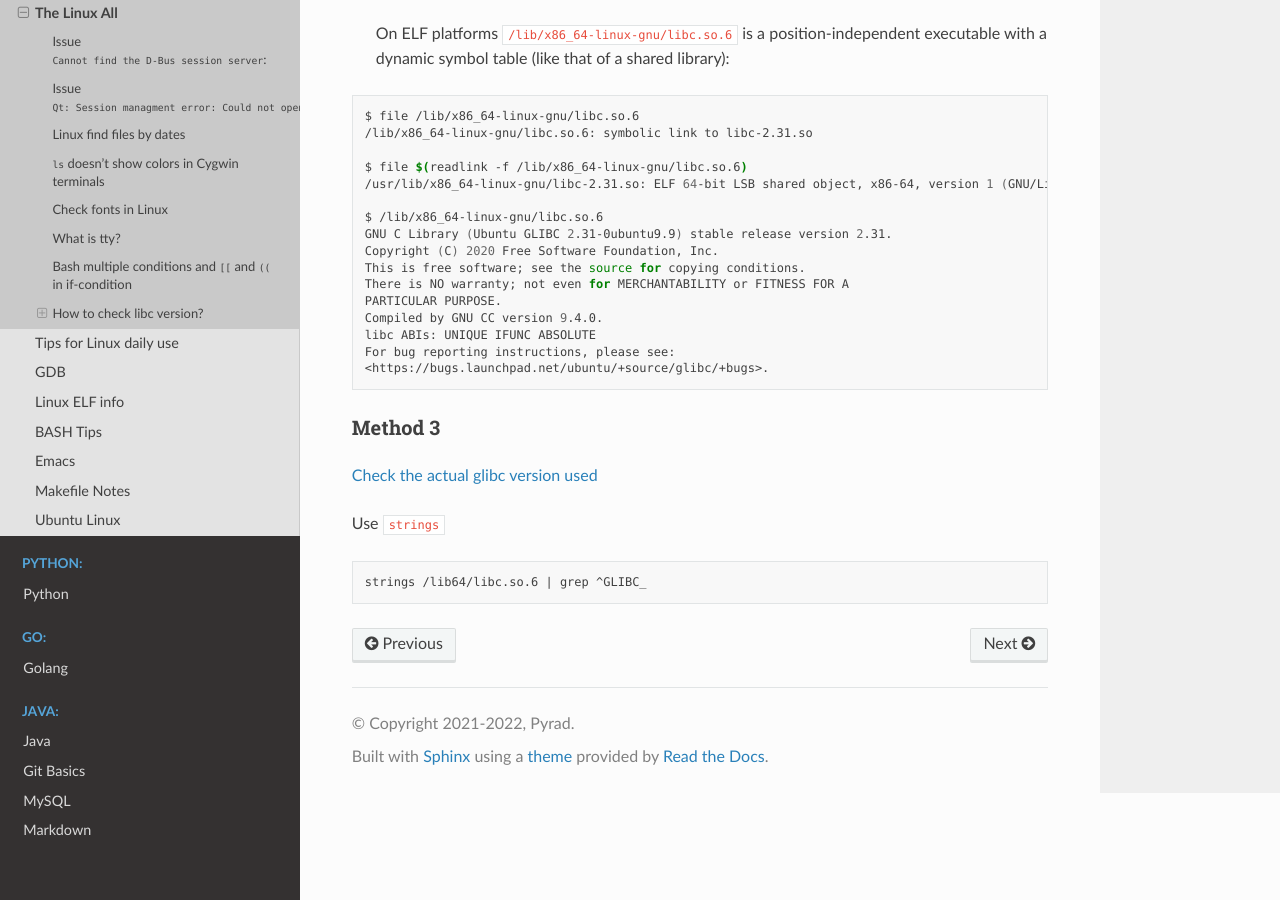
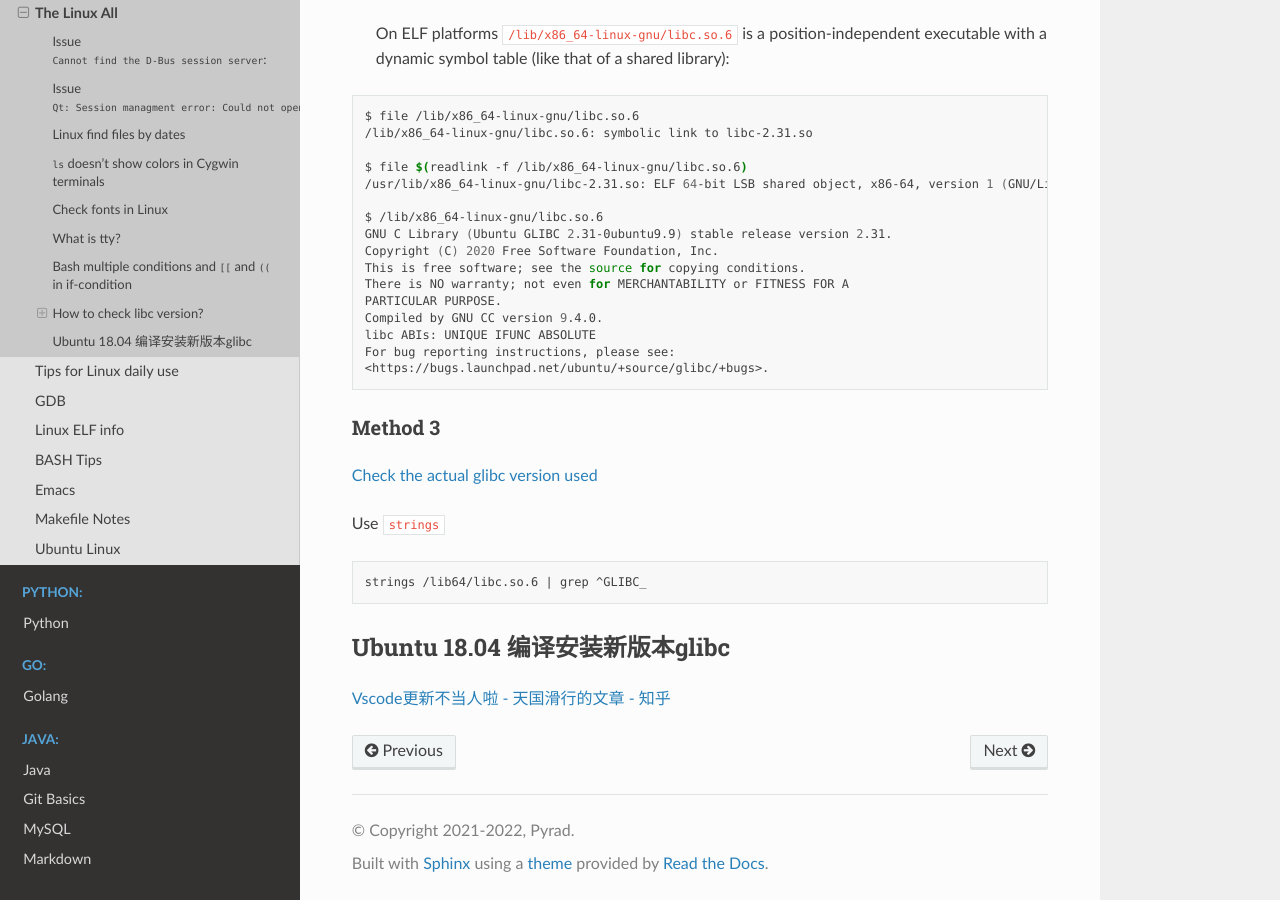
Before and after one commit to Pyrad/pyradnotes, a Sphinx documentation site: the page built from source/Linux/linuxall.md, in a window 1280 px wide and 900 px high, scrolled down 3694 px. Built offline with Sphinx 7.4.7 and the Read the Docs theme 2.0.0, drawn with Linux system fonts in a browser that asks for light colours; pages that are not in the unit, such as notebooks, are missing from menus.

Commit message:
Linux Ubuntu 18.04 to install newer glibc

````diff
--- a/source/Linux/linuxall.md
+++ b/source/Linux/linuxall.md
@@ -213,3 +213,9 @@ Use `strings`
 ```shell
 strings /lib64/libc.so.6 | grep ^GLIBC_
 ```
+
+
+
+## Ubuntu 18.04 编译安装新版本glibc
+
+[Vscode更新不当人啦 - 天国滑行的文章 - 知乎](https://zhuanlan.zhihu.com/p/681393388)
````
